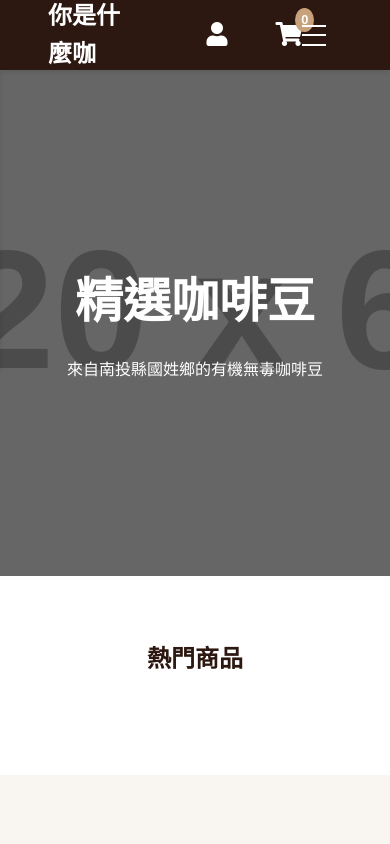
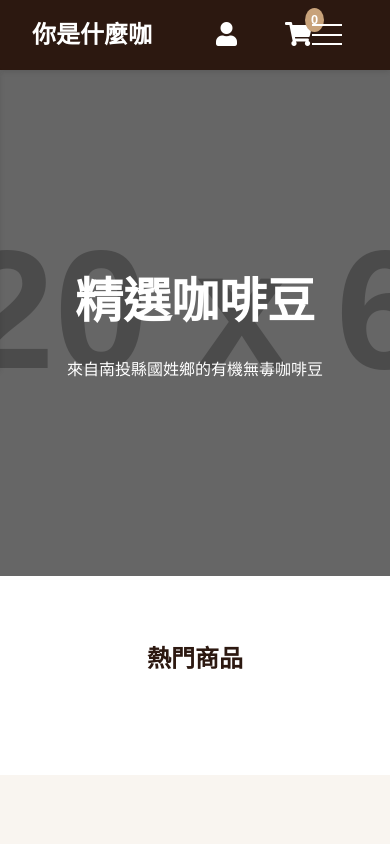
Before and after one commit to Wei070901/coffee_.github.io, a plain HTML site: page index.html in a window 390 px wide. Shown: the top 844 px of the page. Drawn offline with Linux system fonts and the light colour scheme; placeholder pictures from the web are drawn by us; a script that the page names is missing.

Commit message:
Update styles.css

```diff
--- a/styles.css
+++ b/styles.css
@@ -1528,7 +1528,6 @@ main {
 /* 手機版樣式 */
 @media screen and (max-width: 768px) {
     nav {
-        padding: 0.5rem 1rem;
         display: flex;
         justify-content: space-between;
         align-items: center;
```
